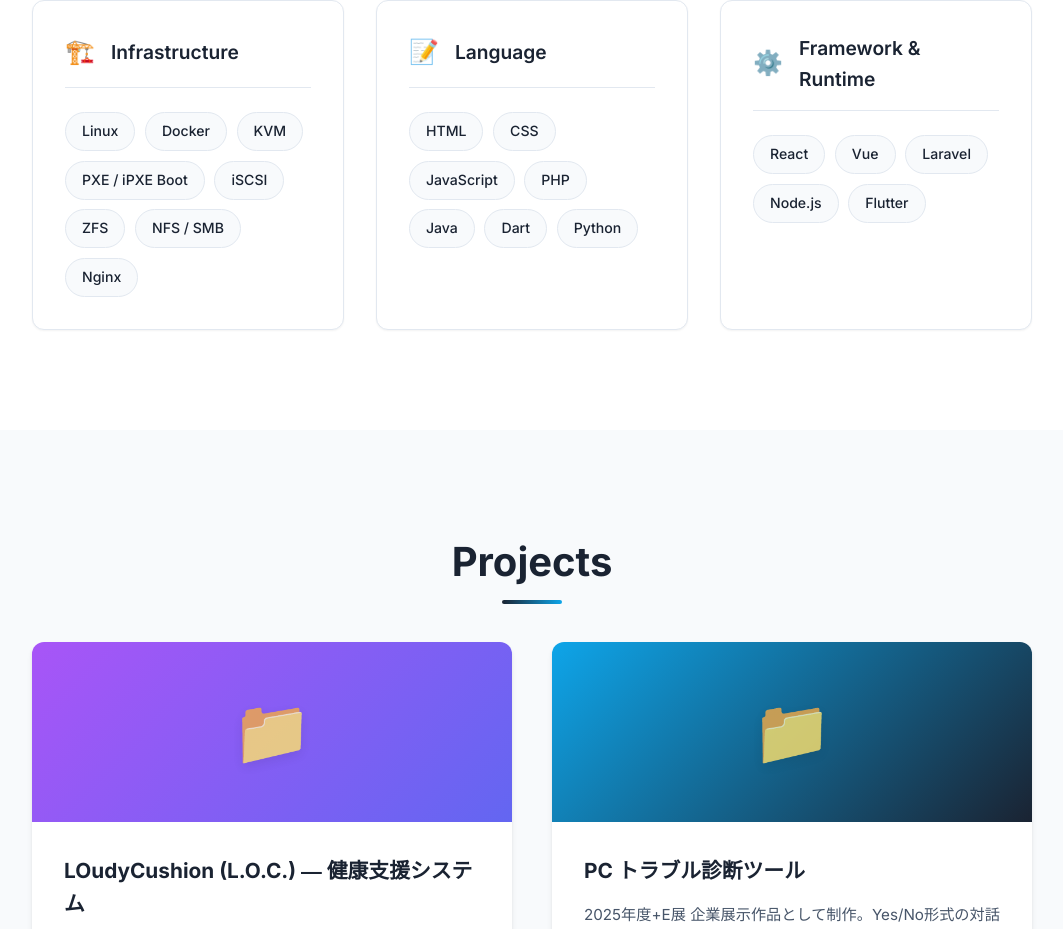
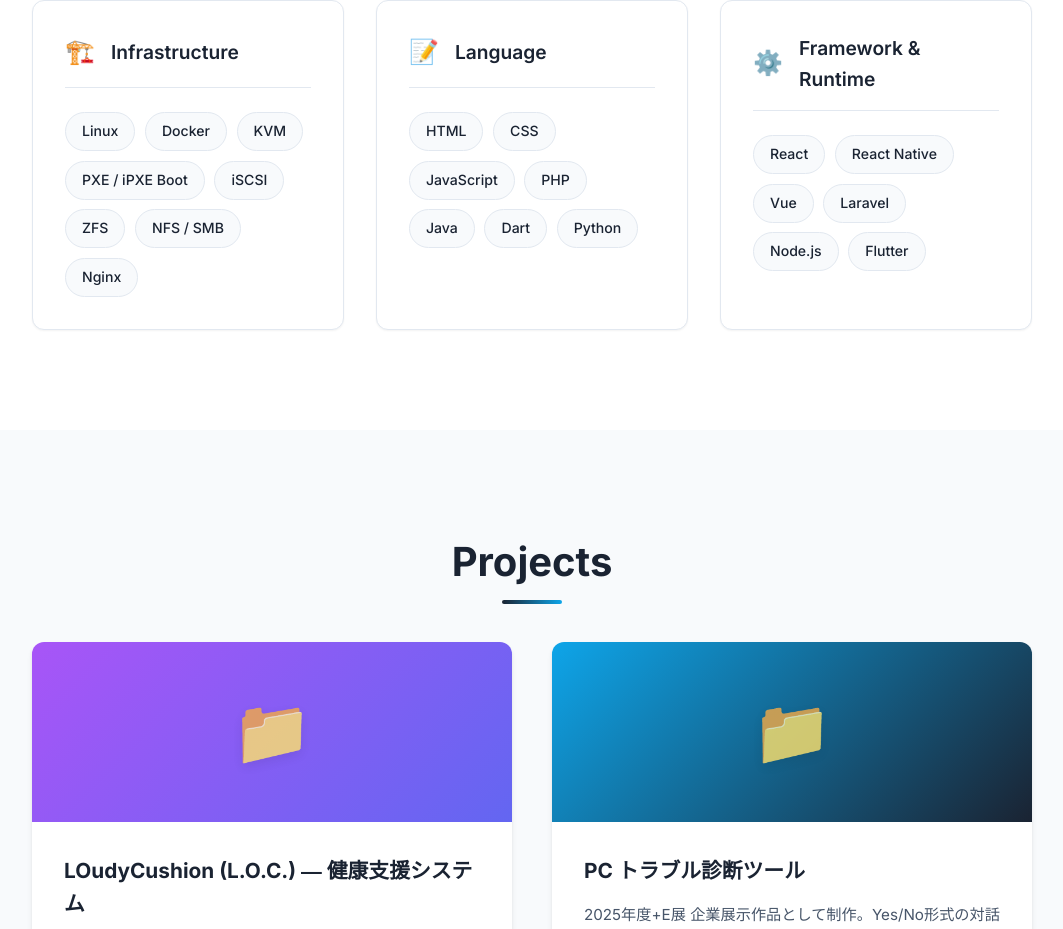
Before and after one commit to kt-suji/kt-suji.github.io, a Next.js app: page / in a window 1280 px wide. Shown: the part 1671-2600 px from the top of the page, without its empty margins (108-1171 px from the left). Built offline with nearby package versions, Linux system fonts and the light colour scheme.

Commit message:
Add React Native to Framework & Runtime

```diff
--- a/src/components/Skills.jsx
+++ b/src/components/Skills.jsx
@@ -33,6 +33,7 @@ const skillCategories = [
     icon: '⚙️',
     skills: [
       'React',
+      'React Native',
       'Vue',
       'Laravel',
       'Node.js',
```
